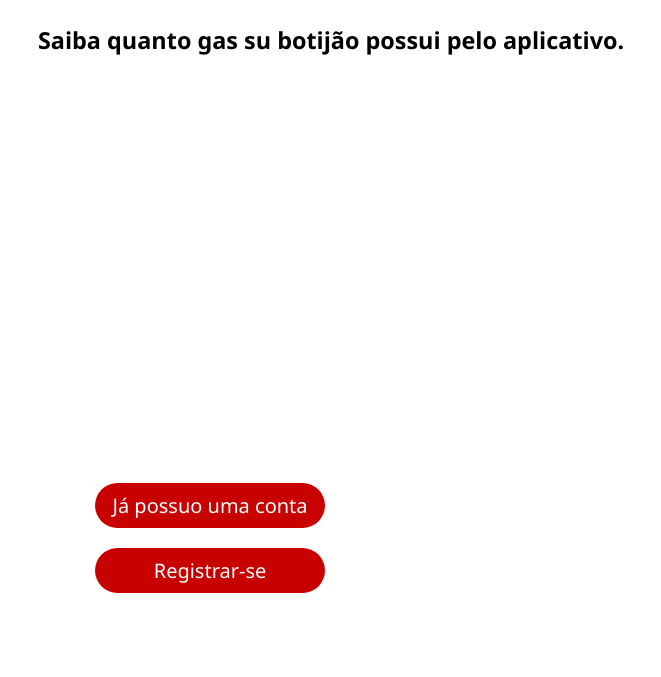
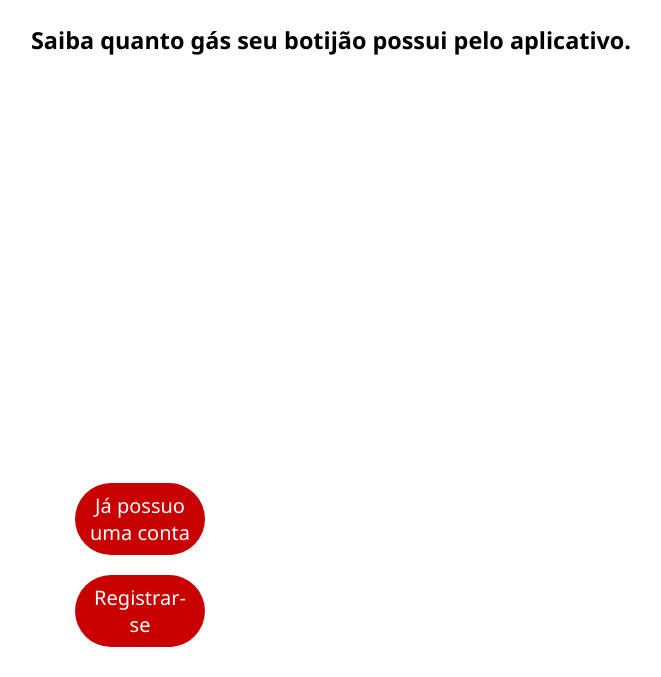
Before and after one commit to gabrielvanderlei/appgas, a plain HTML site: page index.html in a window 1280 px wide. Shown: the part 123-800 px from the top of the page, without its empty margins (347-1008 px from the left). Drawn offline with Linux system fonts and the light colour scheme.

Commit message:
Update index.html

```diff
--- a/index.html
+++ b/index.html
@@ -42,13 +42,13 @@
   .section{display:none;position:fixed;width:100%;height:100%;font-family:Segoe UI; color black;font-size:20px;text-align:center;}
   #main{display:block;padding:30px;}
   .options{padding:30%;}
-  .button{background:rgb(200, 0, 0);color:white;border-radius:300px;width:200px;padding:9px 15px; margin: 20px}
+  .button{background:rgb(200, 0, 0);color:white;border-radius:300px;width:100px;padding:9px 15px; margin: 20px 0px}
   #senha,#email{padding:9px;border:1px solid rgb(230, 230, 230);border-radius:30px;}
 
 </style>
 <div class='section' id='main'>
   <h1>Appgas</h1>
-  <h3>Saiba quanto gas su botijão possui pelo aplicativo.</h3>
+  <h3>Saiba quanto gás seu botijão possui pelo aplicativo.</h3>
   <div class='options'>
     <div class='button' onclick="show('logar')">Já possuo uma conta</div>
     <div class='button' onclick="show('criar')">Registrar-se</div>
```
